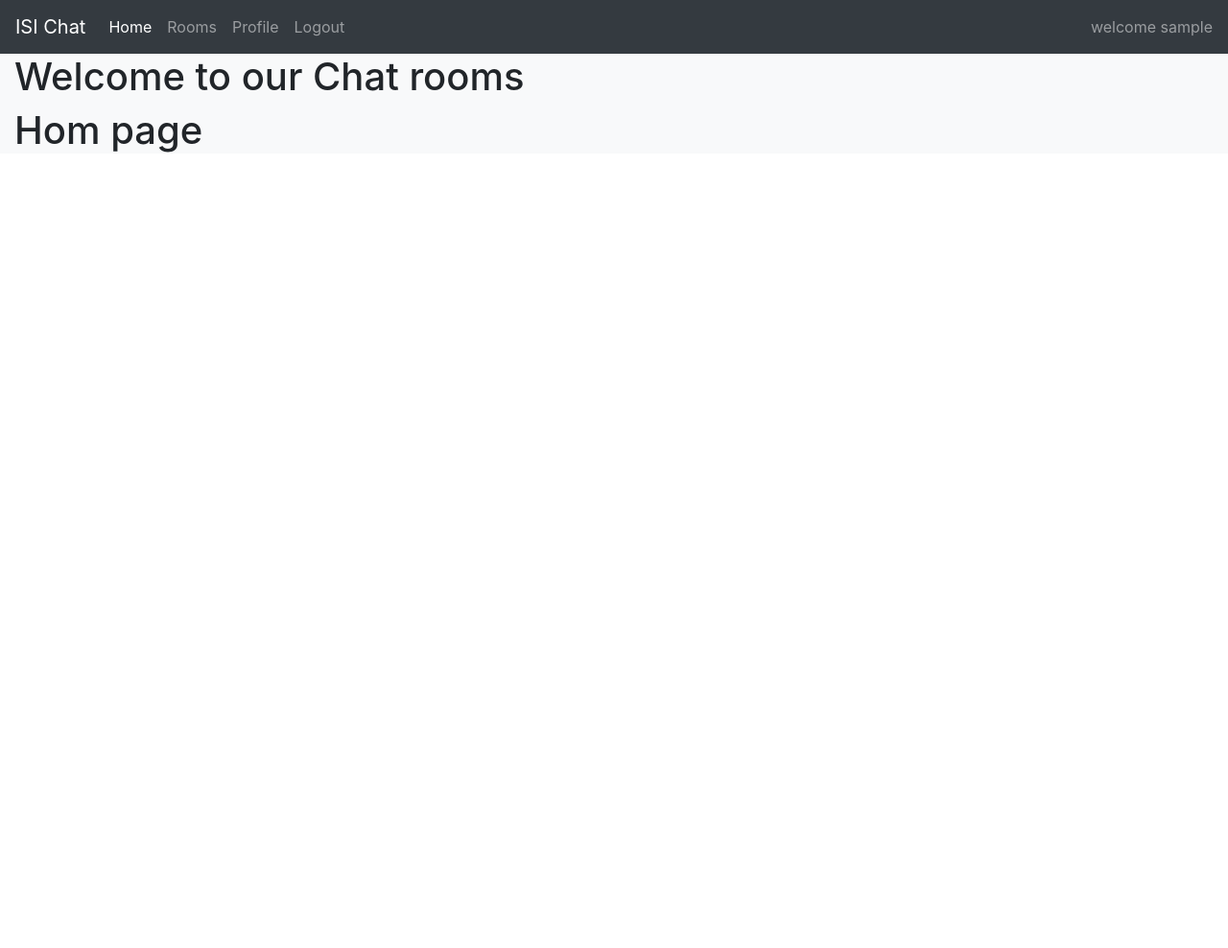
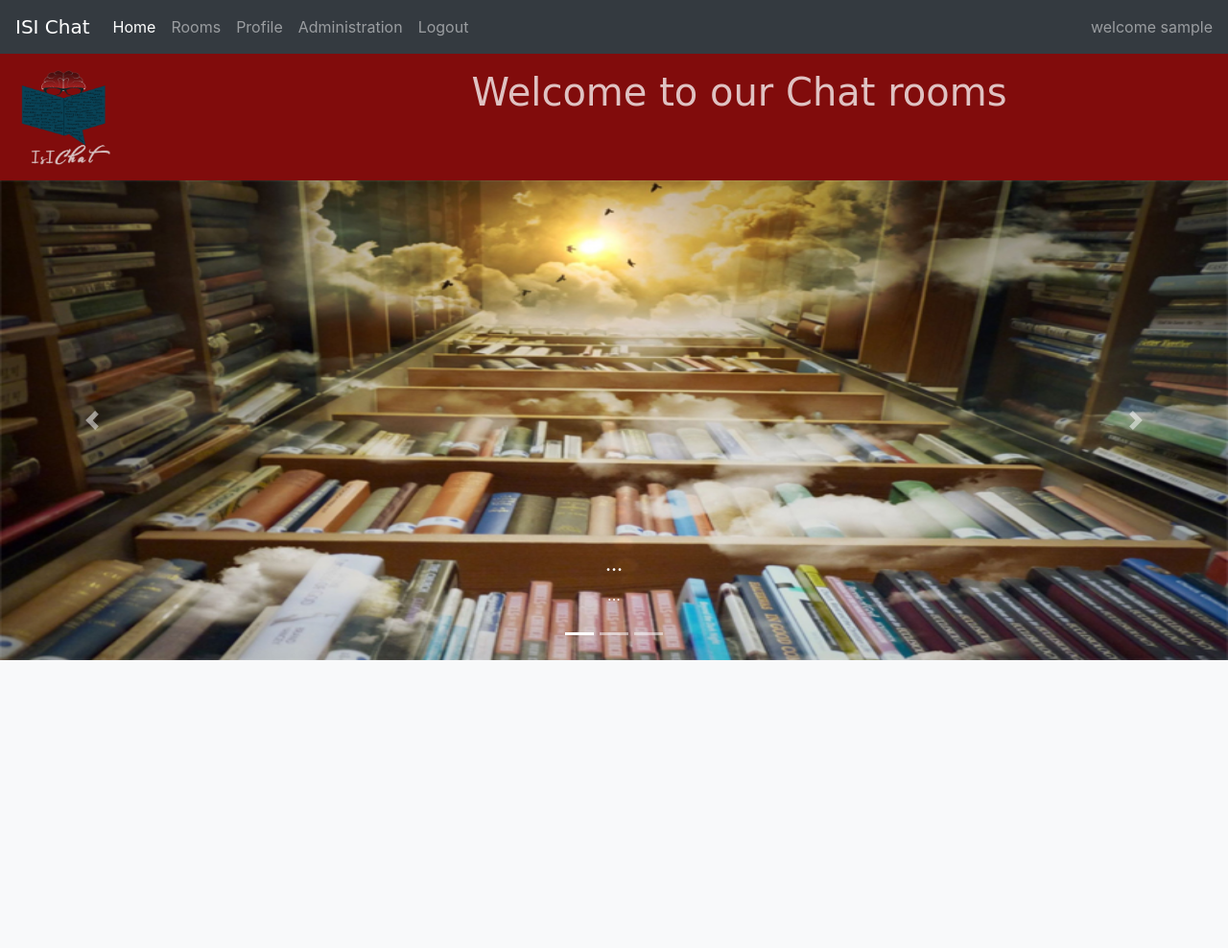
Before and after one commit to ahmedDahliz/PyBot_ISIChat, a Django app: page / in a window 1280 px wide. Shown: the whole page at 96% size. Before the commit the page ends 159 px from the top, so only its background shows below. Run offline with Django 3.2, Linux system fonts and the light colour scheme; the visitor is signed in with stand-in values (Sample User, id 1); some libraries are stand-ins or nearby versions.

Commit message:
Start working on Home page

```diff
--- a/ISI_Chat/urls.py
+++ b/ISI_Chat/urls.py
@@ -24,7 +24,7 @@ app_name = ''
 admin.site.site_header = 'ISI Chat Administartion'
 admin.site.site_title = 'ISI Chat Administartion'
 urlpatterns = [
-    path('admin/', admin.site.urls),
+    path('admin/', admin.site.urls, name='admin'),
     path('', views.home, name='home'),
     path('login/', views.login, name='login'),
     path('Getlogin/', views.getlogin, name='Getlogin'),
--- a/chat/consumers.py
+++ b/chat/consumers.py
@@ -38,7 +38,6 @@ class ChatConsumer(AsyncConsumer):
             else:
                 msg = loadedMsg.get('message')
                 user = loadedMsg.get('user')
-
                 avatar = loadedMsg.get('avatar')
                 issu = loadedMsg.get('us')
                 objroom = Rooms.objects.get(nameRoom=self.room)
@@ -69,7 +68,6 @@ class ChatConsumer(AsyncConsumer):
         print("disconnect", event)
         if self.prf.user.username in ConnectedPerson.listRooms[self.room]['Users'].keys():
             ConnectedPerson.deletePerson(self.room, self.prf.user.username)
-        print(ConnectedPerson.NumberOfPerson, ConnectedPerson.ListOfPerson)
         response = {
             'nbrP': ConnectedPerson.listRooms[self.room]['NumberOfPerson'],
             'PCon': ConnectedPerson.listRooms[self.room]['Users']
--- a/static/css/style.css
+++ b/static/css/style.css
@@ -1,9 +1,33 @@
+ body, html {height: 100% !important;}
+ main {   height: 100%;}
+
+ .isichatColorR {
+     color : #810c0c;
+ }
+.nameroom {
+    font-family: Brush Script Std, Brush Script MT, cursive;
+    font-weight: bold;
+}
 .title-page {
-    font-family: "Comic Sans MS", cursive, sans-serif;
+    font-family: Brush Script Std, Brush Script MT, cursive;
+    color : rgba(255, 255, 255, 0.75);
     text-align: center;
+}
+.bg-isi {
+    background-color: #810c0c !important;
+}
+.space {
+    height: 56px;
+}
+.logoFont {
+    font-family: cursive;
 }
 
 #msgcanva {
     height: 500px;
     overflow:auto;
 }
+
+.carousel-item img {
+
+}
--- a/static/javascript/plugin.js
+++ b/static/javascript/plugin.js
@@ -15,6 +15,8 @@ var scrolled = false;
         scrolled=true;
     });
 updateScroll();
+
+
 Socket.onmessage = function(e) {
     //console.log('message', e);
     var dataMessage = JSON.parse(e.data);
--- a/templates/baseLayout.html
+++ b/templates/baseLayout.html
@@ -20,8 +20,8 @@
 </head>
 <body>
     <div>
-        <nav class="navbar navbar-expand-lg navbar-dark bg-dark">
-          <a class="navbar-brand" href="{% url 'home' %}">ISI Chat</a>
+        <nav class="navbar navbar-expand-lg navbar-dark bg-dark fixed-top">
+          <a class="navbar-brand logoFont" href="{% url 'home' %}">ISI Chat</a>
           <button class="navbar-toggler" type="button" data-toggle="collapse" data-target="#navbarText" aria-controls="navbarText" aria-expanded="false" aria-label="Toggle navigation">
             <span class="navbar-toggler-icon"></span>
           </button>
@@ -37,6 +37,11 @@
               <li class="nav-item">
                 <a class="nav-link" href="{% url 'profile:pfle' slug=user.get_username %}">{% trans 'Profile' %}</a>
               </li>
+                {% if user.is_staff %}
+                  <li class="nav-item">
+                   <a class="nav-link"  href="/admin/">{% trans 'Administration' %}</a>
+                  </li>
+              {% endif %}
               <li class="nav-item">
                 <a class="nav-link" href="{% url 'logout' %}">{% trans 'Logout' %}</a>
               </li>
@@ -56,10 +61,17 @@
             </span>
           </div>
         </nav>
-        <header></header>
+        <header class="space"></header>
+        <div class="row bg-isi p-3">
+            <div class="col-md-2">
+                 <img src="/media/website/IsiChatLogoLight.png" alt="logoIsichat" width="100" height="100">
+            </div>
+            <div class="col-md-10 title-page">
+                <h1 class="ml-5">{% trans 'Welcome to our Chat rooms' %}</h1>
+            </div>
+        </div>
     </div>
-    <main class="container-fluid bg-light h-100">
-
+    <main class="container-fluid bg-light p-0 h-100">
     {% block content %}
 
     {% endblock %}
--- a/templates/index.html
+++ b/templates/index.html
@@ -1,13 +1,51 @@
 {% extends 'baseLayout.html' %}
 {% load i18n %}
+{% block CustomCSS %}
+    <style>
+
+    </style>
+{% endblock %}
 {% block content %}
-    <h1>{% trans 'Welcome to our Chat rooms' %}</h1>
-    <h1>{% trans 'Hom page' %}
- </h1>
+ <div id="carouselExampleIndicators" class="carousel slide w-100" data-ride="carousel">
+  <ol class="carousel-indicators">
+    <li data-target="#carouselExampleIndicators" data-slide-to="0" class="active"></li>
+    <li data-target="#carouselExampleIndicators" data-slide-to="1"></li>
+    <li data-target="#carouselExampleIndicators" data-slide-to="2"></li>
+  </ol>
+  <div class="carousel-inner">
+    <div class="carousel-item active">
+      <img class="d-block w-100" src="/media/Rooms/avatarBooks.jpg" width="800px" height="500px" alt="First slide">
+        <div class="carousel-caption d-none d-md-block">
+            <h5>...</h5>
+            <p>...</p>
+          </div>
+    </div>
+    <div class="carousel-item">
+      <img class="d-block w-100" src="/media/Rooms/ThumbEducation.png" width="800px" height="500px" alt="Second slide">
+        <div class="carousel-caption d-none d-md-block">
+    <h5>...</h5>
+    <p>...</p>
+  </div>
+    </div>
+    <div class="carousel-item">
+      <img class="d-block w-100" src="/media/Rooms/ThumbMS_ISI.png" width="800px" height="500px" alt="Third slide">
+        <div class="carousel-caption d-none d-md-block">
+    <h5>...</h5>
+    <p>...</p>
+  </div>
+    </div>
+  </div>
+  <a class="carousel-control-prev" href="#carouselExampleIndicators" role="button" data-slide="prev">
+    <span class="carousel-control-prev-icon" aria-hidden="true"></span>
+    <span class="sr-only">Previous</span>
+  </a>
+  <a class="carousel-control-next" href="#carouselExampleIndicators" role="button" data-slide="next">
+    <span class="carousel-control-next-icon" aria-hidden="true"></span>
+    <span class="sr-only">Next</span>
+  </a>
+</div>
 {% endblock %}
 
 {% block CustomJS %}
-    <script>
-        console.log("heey");
-    </script>
+
 {% endblock %}
--- a/templates/profile.html
+++ b/templates/profile.html
@@ -11,7 +11,7 @@
     <link rel="stylesheet" href="{% static 'css/fontawesome.min.css' %}">
 {% endblock %}
 {% block content %}
-    <h1 class="font-weight-bold mt-4 m-1 col-12 title-page">{{ user.get_username }}'s Profile </h1>
+    <h1 class="font-weight-bold col-12 title-page text-dark pt-2">{{ user.get_username }}'s Profile </h1>
     {% if SccMessage %}
         <div class="alert alert-success" role="alert">
           <i class="far fa-check-circle"></i> {{ SccMessage }}
```
Also changed, not shown: chat/views.py (+9 -2 lines), templates/Login.html (+1 -8 lines), templates/chatrooms.html (+17 -16 lines), templates/rooms.html (+6 -7 lines), media/Rooms/ThumbEducation.png, media/Rooms/ThumbMS_ISI.png (added), media/Rooms/ThumbSport.jpg, media/Rooms/Thumbpolicies.jpg, media/Rooms/avatarBooks.jpg, media/avataruser1.png (added), media/website/IsiChatLogo.png (added), media/website/IsiChatLogoLight.png (added).
